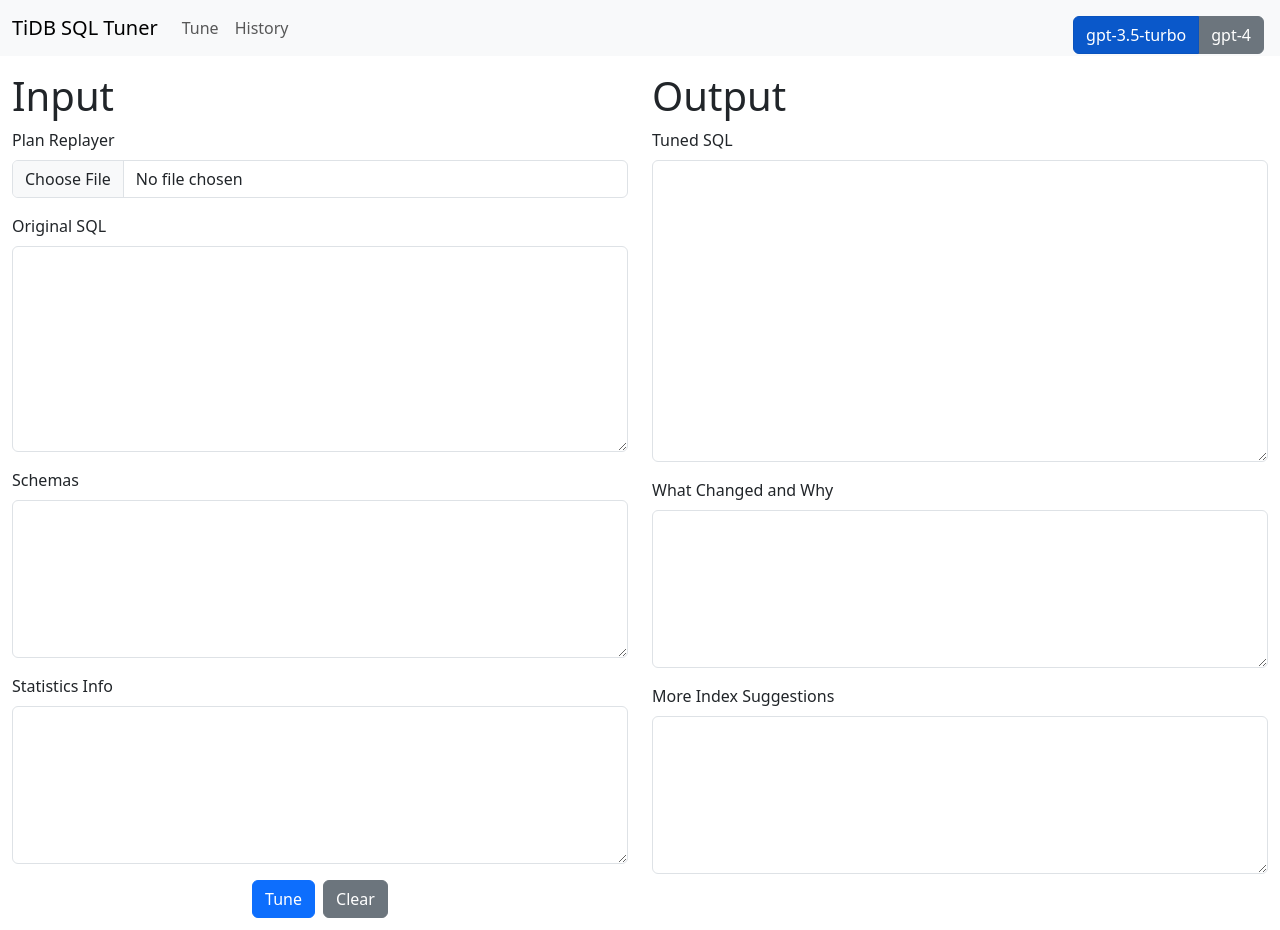
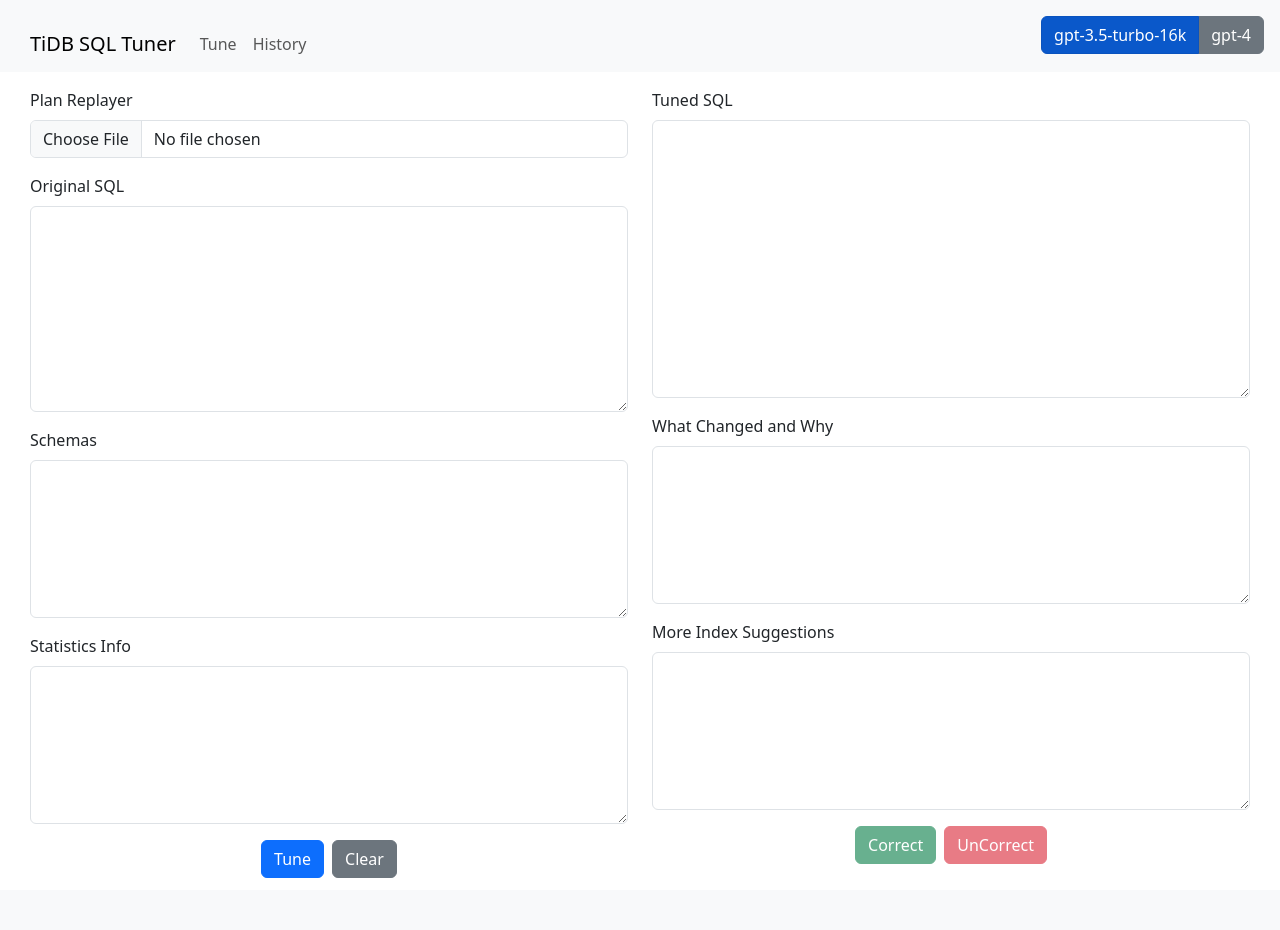
Before and after one commit to pingcap-inc/sqltuner, a Flask app: page / in a window 1280 px wide. After the commit the page ends 878 px from the top, so only its background shows below. Run offline with Flask 3, Linux system fonts and the light colour scheme; parts of the project's set-up code (start-up, migrations or seed data) failed here and were passed over; some libraries are stand-ins or nearby versions.

Commit message:
add correct and uncorrect button

```diff
--- a/app.py
+++ b/app.py
@@ -7,6 +7,7 @@
 import sql_tunner
 import store
 import atexit
+import sqlparse
 
 app = Flask(__name__)
 tunner = sql_tunner.SqlTunner()
@@ -28,13 +29,15 @@
 
     try:
         result = tunner.tune(gpt_version, original_sql, new_schemas, new_stats_info)
-
-        db.insert_record(original_sql, schemas, stats_info, result['tuned_sql'], result['what_changed'], result['index_suggestion'], gpt_version)
+        tuned_sql = result['tuned_sql']
+        tuned_sql = sqlparse.format(tuned_sql, reindent=True, keyword_case='upper')
+        id = db.insert_record(original_sql, schemas, stats_info, tuned_sql, result['what_changed'], result['index_suggestion'], gpt_version)
 
         return jsonify({
-            'tuned_sql': result['tuned_sql'],
+            'tuned_sql': tuned_sql,
             'what_changed': result['what_changed'],
             'index_suggestion': result['index_suggestion'],
+            'id': id,
         })
     except Exception as e:
         return jsonify({
@@ -101,6 +104,18 @@
 
     return render_template('history.html', record=record)
 
+@app.route('/correct', methods=['POST'])
+def correct():
+    id = request.form['id']
+    correct = request.form['correct']
+
+    db.update_correct_field(id, correct)
+
+    return jsonify({
+        'id': id,
+        'correct': correct,
+    })
+
 
 def process_zip(zip_file_path):
     with zipfile.ZipFile(zip_file_path, 'r') as zip_ref:
--- a/requirements.txt
+++ b/requirements.txt
@@ -101,6 +101,7 @@
 sniffio==1.3.0
 soupsieve==2.4.1
 SQLAlchemy==2.0.19
+sqlparse==0.4.4
 stack-data==0.6.2
 tenacity==8.2.2
 terminado==0.17.1
--- a/sql_tunner.py
+++ b/sql_tunner.py
@@ -46,7 +46,6 @@
         try:
             chat = ChatOpenAI(temperature=0, model=gpt_version)
             output = chat(input.to_messages())
-            print(output.content)
             return self.output_parser.parse(output.content)
         except Exception as e:
             print(e)
--- a/store.py
+++ b/store.py
@@ -38,17 +38,21 @@
         schemas = schemas[:10000] if len(schemas) > 10000 else schemas
 
         try:
-            with self.connection.cursor() as cursor:
-                sql = "INSERT INTO history (original_sql, schemas_info, stats_info, tuned_sql, what_changed, index_suggestion,gpt_version) " \
+            cursor = self.connection.cursor()
+            sql = "INSERT INTO history (original_sql, schemas_info, stats_info, tuned_sql, what_changed, index_suggestion,gpt_version) " \
                     "VALUES (%s, %s, %s, %s, %s, %s,%s)"
-                cursor.execute(sql, (original_sql, schemas, stats_info, tuned_sql, what_changed, index_suggestion,gpt_version))
+            cursor.execute(sql, (original_sql, schemas, stats_info, tuned_sql, what_changed, index_suggestion,gpt_version))
             self.connection.commit()
+            id = cursor.lastrowid
+            cursor.close()
+            return id
+
         except pymysql.Error as e:
             print(f"Error inserting record: {e}")
 
     # Function to update the 'correct' field by id
     def update_correct_field(self, id, correct_value):
-        try:
+         try:
             with self.connection.cursor() as cursor:
                 sql = "UPDATE history SET correct = %s WHERE id = %s"
                 cursor.execute(sql, (correct_value, id))
--- a/templates/index.html
+++ b/templates/index.html
@@ -22,13 +22,18 @@
             display: flex;
             flex-direction: column;
         }
+
+        .container-fluid {
+            padding-left: 30px;
+            padding-right: 30px;
+        }
     </style>
 </head>
 
 <body>
     <!-- Navigation Bar -->
     <nav class="navbar navbar-expand-lg navbar-light bg-light">
-        <div class="container-fluid">
+        <div class="container-fluid mt-3">
             <a class="navbar-brand" href="/">TiDB SQL Tuner</a>
             <button class="navbar-toggler" type="button" data-bs-toggle="collapse" data-bs-target="#navbarNav"
                 aria-controls="navbarNav" aria-expanded="false" aria-label="Toggle navigation">
@@ -56,10 +61,17 @@
         </div>
     </div>
 
+    <!--  Message Box -->
+    <div class="container mt-3" id="successBox" style="display: none;">
+        <div class="alert alert-success alert-dismissible fade show" role="alert">
+            <strong>Success:</strong> <span id="successMessage"></span>
+            <button type="button" class="btn-close" data-bs-dismiss="alert" aria-label="Close"></button>
+        </div>
+    </div>
+
     <div class="container-fluid mt-1">
         <div class="row row-eq-height">
             <div class="col-md-6 left-column">
-                <h1>Input</h1>
                 <form id="uploadForm" method="post" enctype="multipart/form-data">
                     <div class="mb-3">
                         <label for="planReplayerInput" class="form-label">Plan Replayer</label>
@@ -86,10 +98,9 @@
                 </form>
             </div>
             <div class="col-md-6 right-column">
-                <h1>Output</h1>
                 <div class="mb-3">
                     <label for="tunedSQLOutput" class="form-label">Tuned SQL</label>
-                    <textarea class="form-control" id="tunedSQLOutput" rows="12" readonly></textarea>
+                    <textarea class="form-control" id="tunedSQLOutput" rows="11" readonly></textarea>
                 </div>
                 <div class="mb-3">
                     <label for="whatChangedOutput" class="form-label">What Changed and Why</label>
@@ -99,12 +110,20 @@
                     <label for="moreIndexSuggestionsOutput" class="form-label">More Index Suggestions</label>
                     <textarea class="form-control" id="moreIndexSuggestionsOutput" rows="6" readonly></textarea>
                 </div>
+
+                <!-- New buttons: Correct and UnCorrect -->
+                <div class="d-flex justify-content-center">
+                    <button type="button" class="btn btn-success me-2" disabled id="correctButton">Correct</button>
+                    <button type="button" class="btn btn-danger" id="uncorrectButton" disabled>UnCorrect</button>
+                </div>
+
             </div>
         </div>
     </div>
 
-    <div id="versionToggle" class="btn-group position-fixed top-0 end-0 mt-3 me-3" role="group" aria-label="GPT Version">
-        <button type="button" class="btn btn-primary active" id="gpt35">gpt-3.5-turbo</button>
+    <div id="versionToggle" class="btn-group position-fixed top-0 end-0 mt-3 me-3" role="group"
+        aria-label="GPT Version">
+        <button type="button" class="btn btn-primary active" id="gpt35">gpt-3.5-turbo-16k</button>
         <button type="button" class="btn btn-secondary" id="gpt40">gpt-4</button>
     </div>
 
@@ -121,6 +140,7 @@
     <script>
         $(document).ready(function () {
             gptVersion = "gpt-3.5-turbo";
+            id = 0;
 
             // Handle file selection event
             $('#planReplayerInput').change(function () {
@@ -172,6 +192,11 @@
                         $('#tunedSQLOutput').val(data.tuned_sql);
                         $('#whatChangedOutput').val(data.what_changed);
                         $('#moreIndexSuggestionsOutput').val(data.index_suggestion);
+                        id = data.id;
+
+                        $('#correctButton').prop('disabled', false);
+                        $('#uncorrectButton').prop('disabled', false);
+
                     },
                     error: function () {
                         showError('An error occurred during processing.');
@@ -227,10 +252,52 @@
                 $('#errorBox').fadeIn();
             }
 
+            function showSuccess(message) {
+                $('#successMessage').text(message);
+                $('#successBox').fadeIn();
+            }
+
+
             // Function to hide the error message
             function hideError() {
                 $('#errorBox').fadeOut();
             }
+
+            function updateCorrect(correct) {
+                $.ajax({
+                    url: '/correct',
+                    type: 'POST',
+                    data: {
+                        'id': id,
+                        'correct': correct
+                    },
+                    success: function(){
+                        $('#correctButton').prop('disabled', true);
+                        $('#uncorrectButton').prop('disabled', true);
+                        showSuccess('Tune status updated successfully.');
+                        if(correct > 0){
+
+                        }
+                    },
+                    error: function(){
+                        showError('An error occurred during updating tune status.');
+                    }
+                },
+                function (data) {
+                    if (data.error) {
+                        showError(data.error);
+                        return;
+                    }
+                });
+            }
+
+            $('#correctButton').click(function () {
+                updateCorrect(1);
+            });
+
+            $('#uncorrectButton').click(function () {
+                updateCorrect(-1);
+            });
         });
     </script>
 </body>
```
Also changed, not shown: templates/history.html (+18 -2 lines).
